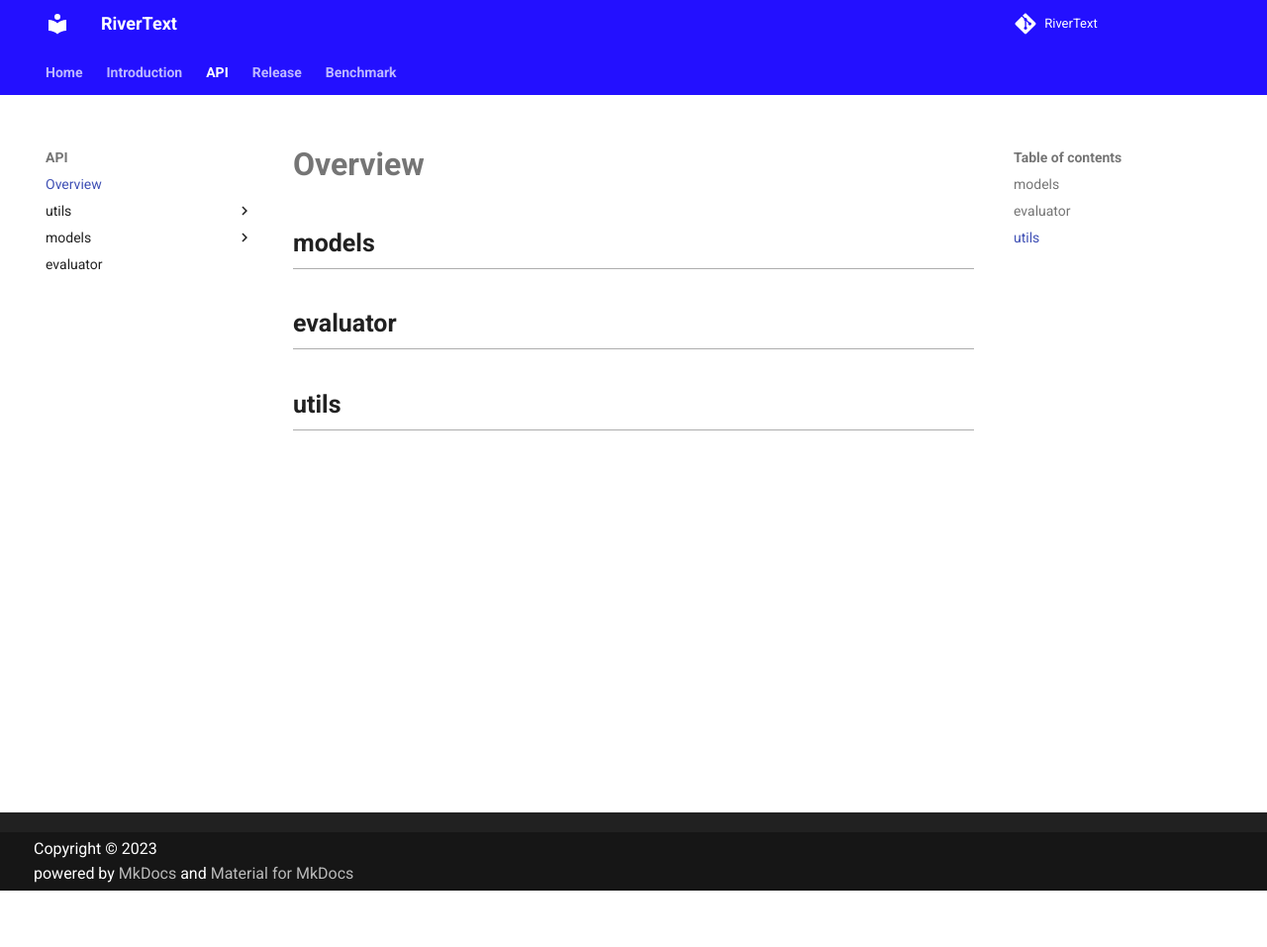
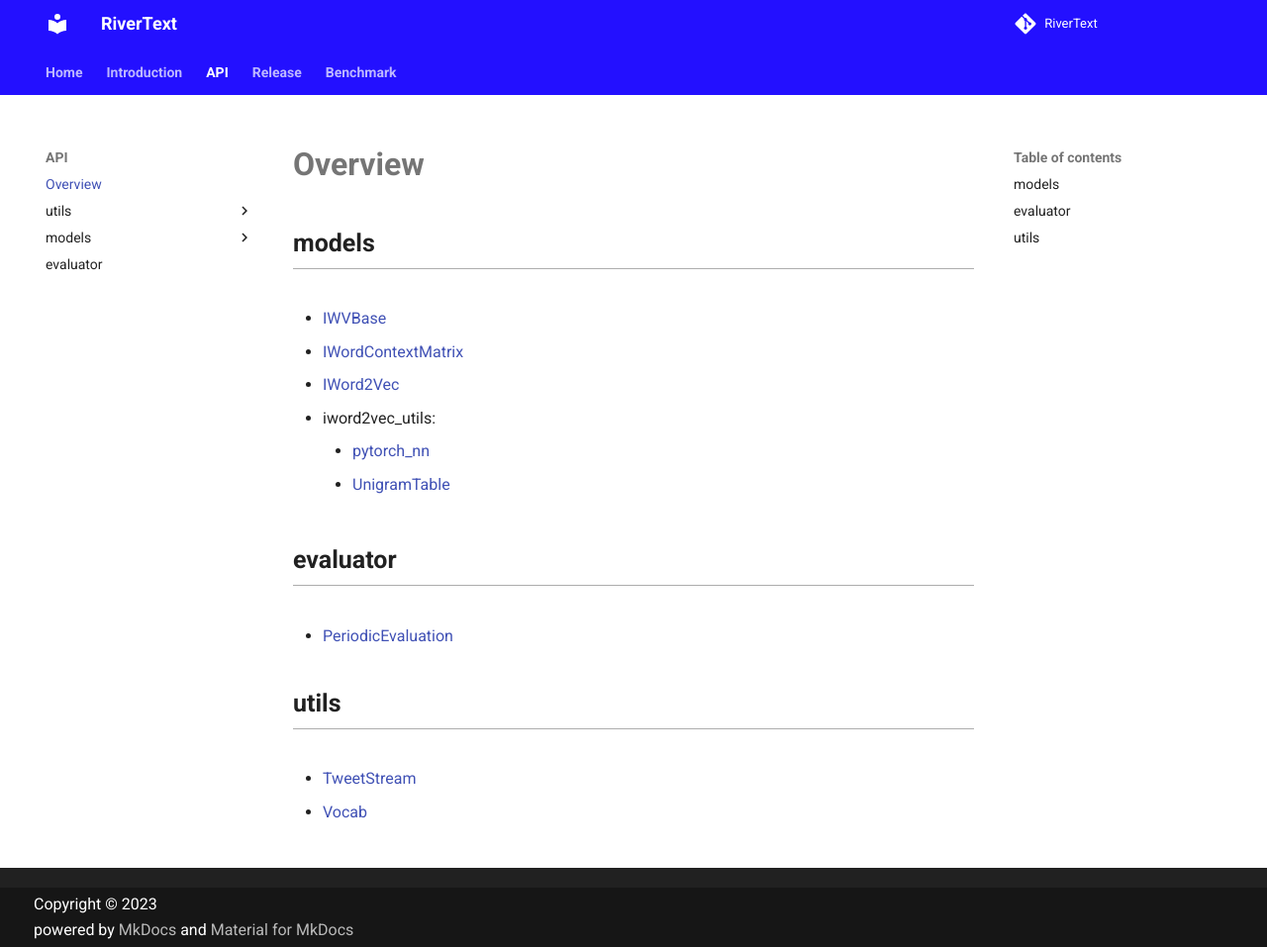
Before and after one commit to dccuchile/rivertext, an MkDocs documentation site: the page built from docs/overview.md, in a window 1280 px wide. Shown: the whole page at 99% size. Built offline with MkDocs 1.6.1 and Material for MkDocs 9.7.7, drawn with Linux system fonts in a browser that asks for light colours; a script that is not in the unit is left out; comment, search, counter and statistics services are not loaded; before the commit the page ends 900 px from its top, so only the background shows below that.

Commit message:
adding outline packages

```diff
--- a/docs/overview.md
+++ b/docs/overview.md
@@ -2,6 +2,17 @@
 
 ## models
 
+* [IWVBase](./api/base.md)
+* [IWordContextMatrix](./api/wcm.md)
+* [IWord2Vec](./api/iw2v.md)
+* iword2vec_utils:
+    * [pytorch_nn](./api/pytorch_nn.md)
+    * [UnigramTable](./api/unigram_table.md)
 ## evaluator
 
+* [PeriodicEvaluation](./api/evaluator.md)
+
 ## utils
+
+* [TweetStream](./api/data.md)
+* [Vocab](./api/vocab.md)
```
